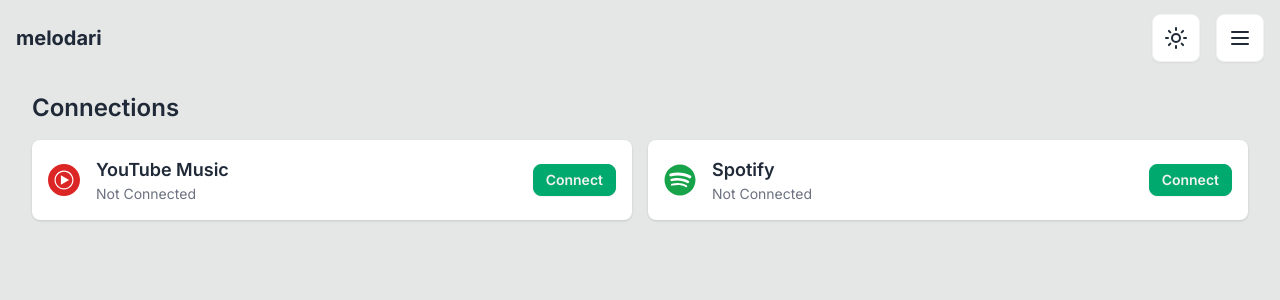
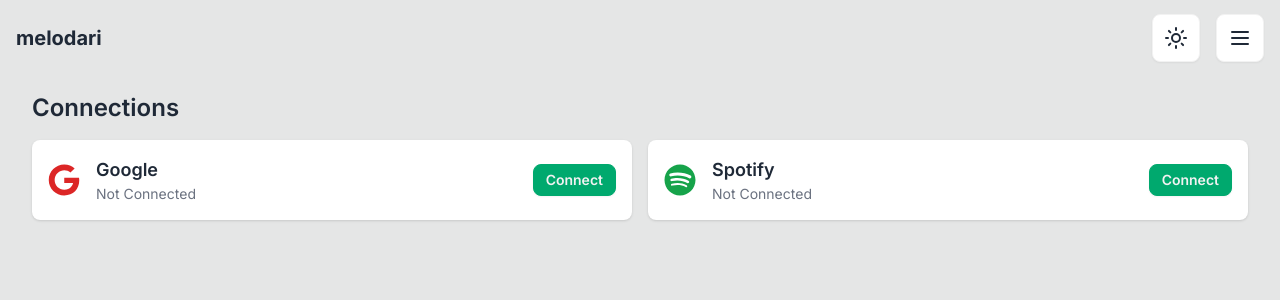
Before and after one commit to eftpmc/melodari-v2, a Next.js app: page /settings in a window 1280 px wide. Shown: the top 300 px of the page. Built offline with nearby package versions, Linux system fonts and the light colour scheme.

Commit message:
connection google change

```diff
--- a/app/settings/page.tsx
+++ b/app/settings/page.tsx
@@ -3,7 +3,7 @@
 import React, { useState, useEffect } from 'react';
 import { useSpotifyContext } from '@/contexts/SpotifyContext';
 import { useGoogleContext } from '@/contexts/GoogleContext';
-import { FaSpotify } from 'react-icons/fa';
+import { FaSpotify, FaGoogle } from 'react-icons/fa';
 import { SiYoutubemusic } from "react-icons/si";
 
 const SettingsPage = () => {
@@ -75,7 +75,7 @@ const SettingsPage = () => {
     }
   }, [isGoogleAuth, isSpotifyAuth]);
 
-  const googleAccountName = googlePlaylists[0]?.accountName || "YouTube Music";
+  const googleAccountName = googlePlaylists[0]?.accountName || "Google";
   const spotifyAccountName = spotifyPlaylists[0]?.accountName || "Spotify";
 
   return (
@@ -85,7 +85,7 @@ const SettingsPage = () => {
       <div className="grid grid-cols-1 sm:grid-cols-2 gap-4">
         {/* Google Account Connection */}
         <div className="flex items-center p-4 bg-base-100 rounded-lg shadow">
-          <SiYoutubemusic className="w-8 h-8 text-red-600 mr-4" />
+          <FaGoogle className="w-8 h-8 text-red-600 mr-4" />
           <div className="flex-1">
             <h3 className="text-lg font-semibold text-base-content">{googleAccountName}</h3>
             <p className="text-sm text-gray-500">
```
